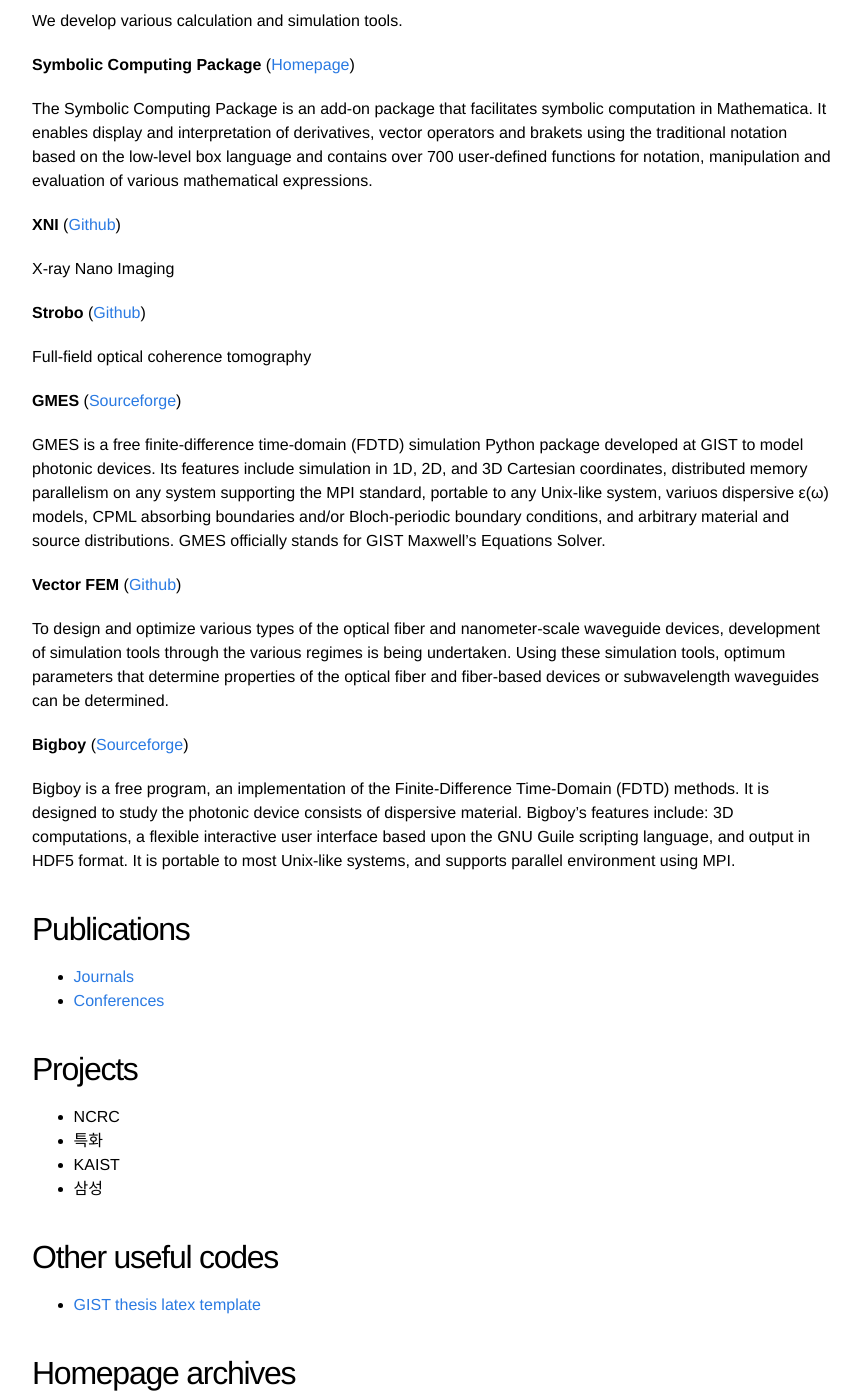
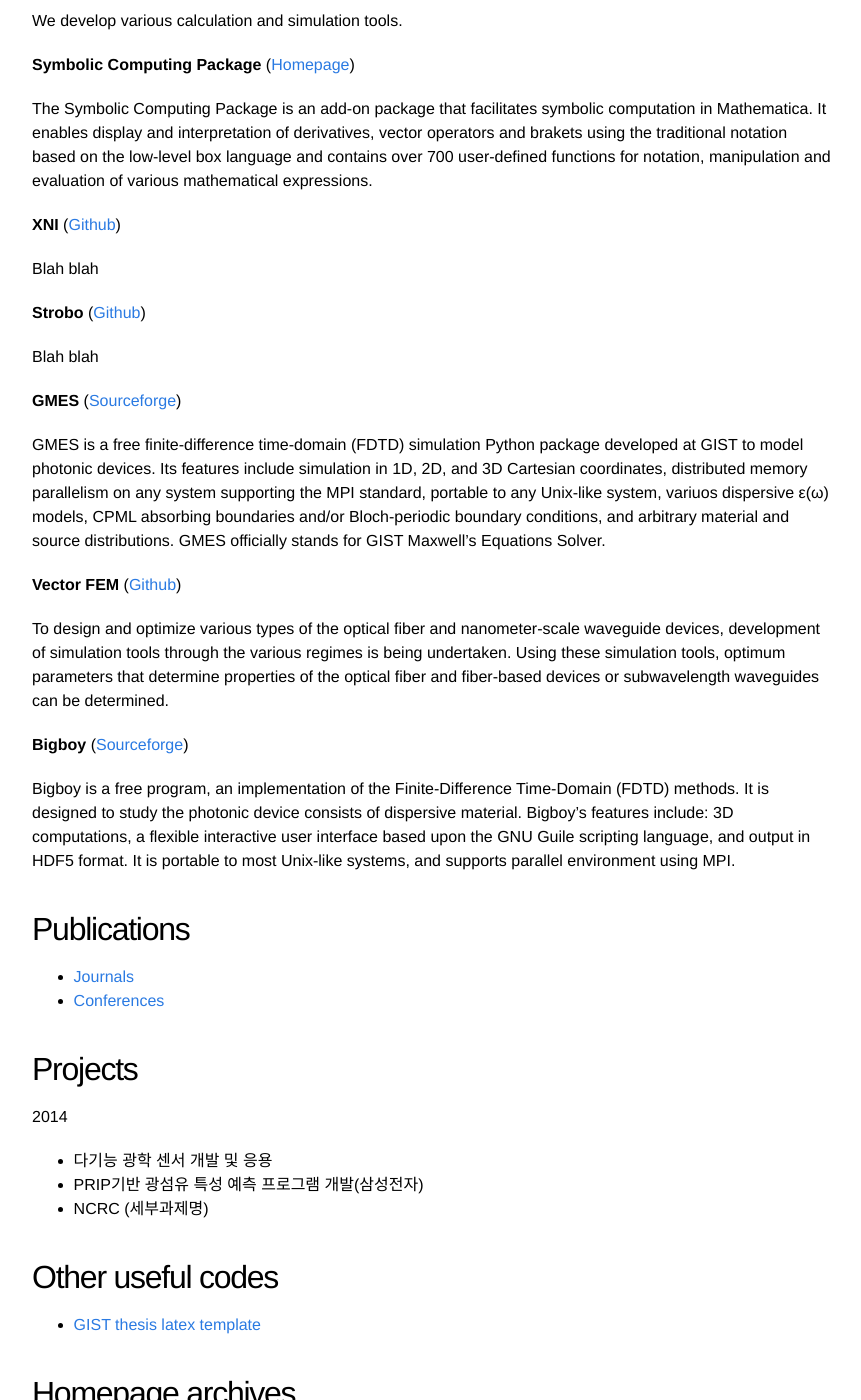
Before and after one commit to gistontl/home, a Jekyll site: the page built from about.md, in a window 1280 px wide and 1400 px high, scrolled down 829 px. Shown: the whole window, without its empty margins (208-1069 px from the left). Built offline with Jekyll 4.4.1, drawn with Linux system fonts in a browser that asks for light colours.

Commit message:
Update about and people pages

```diff
--- a/about.md
+++ b/about.md
@@ -28,15 +28,15 @@
 
 **Symbolic Computing Package** ([Homepage](http://symbcomp.gist.ac.kr))
 
- The Symbolic Computing Package is an add-on package that facilitates symbolic computation in Mathematica. It enables display and interpretation of derivatives, vector operators and brakets using the traditional notation based on the low-level box language and contains over 700 user-defined functions for notation, manipulation and evaluation of various mathematical expressions.
+The Symbolic Computing Package is an add-on package that facilitates symbolic computation in Mathematica. It enables display and interpretation of derivatives, vector operators and brakets using the traditional notation based on the low-level box language and contains over 700 user-defined functions for notation, manipulation and evaluation of various mathematical expressions.
 
 **XNI** ([Github](http://github.com/hyounggyu/xni))
 
-X-ray Nano Imaging
+Blah blah
 
 **Strobo** ([Github](http://github.com/hyounggyu/strobo))
 
-Full-field optical coherence tomography
+Blah blah
 
 **GMES** ([Sourceforge](http://sourceforge.net/projects/gmes/))
 
@@ -57,10 +57,11 @@
 
 ## Projects
 
-- NCRC
-- 특화
-- KAIST
-- 삼성
+2014
+
+- 다기능 광학 센서 개발 및 응용
+- PRIP기반 광섬유 특성 예측 프로그램 개발(삼성전자)
+- NCRC (세부과제명)
 
 ## Other useful codes
 
```
Also changed, not shown: people.md (+2 -2 lines).
